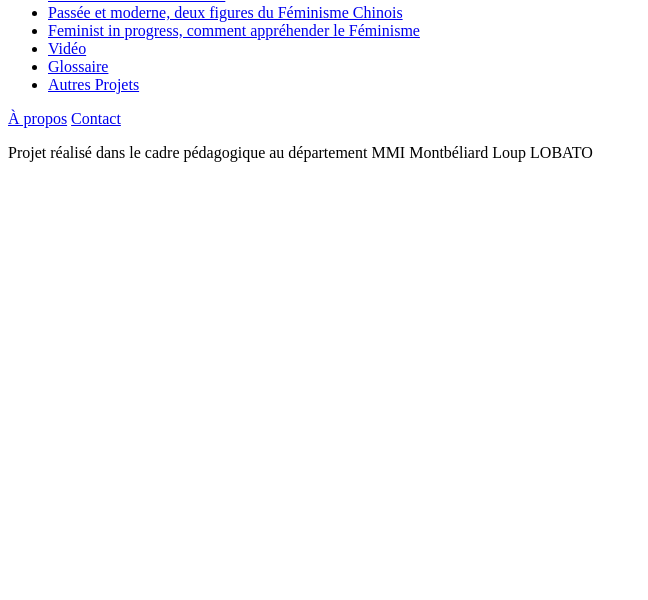
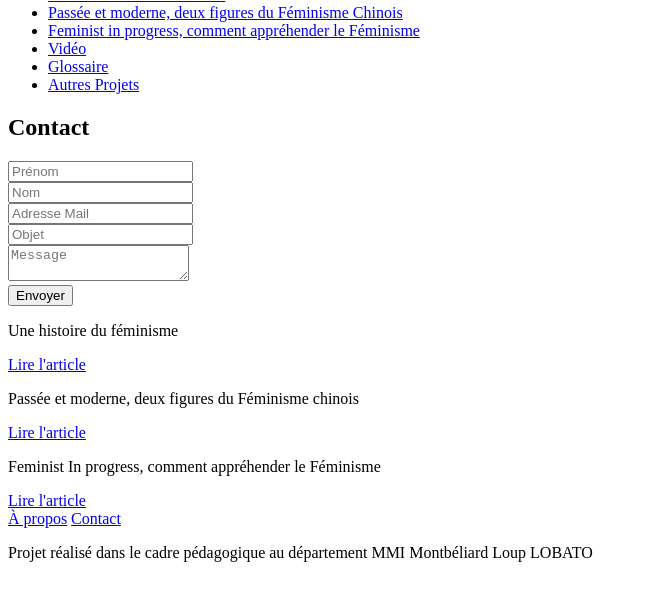
Before and after one commit to louplobato/Mots-sur-le-F-minisme, a plain HTML site: page contact.html in a window 1280 px wide. Shown: the part 92-692 px from the top of the page, without its empty margins (0-648 px from the left). Drawn offline with Linux system fonts and the light colour scheme.

Commit message:
commit contact

```diff
--- a/contact.html
+++ b/contact.html
@@ -1,5 +1,5 @@
 <!DOCTYPE html>
-<html lang="en">
+<html lang="fr">
 <head>
     <meta charset="UTF-8">
     <meta http-equiv="X-UA-Compatible" content="IE=edge">
@@ -38,7 +38,64 @@
     </header>
 
     <main>
+        <h2>Contact</h2>
 
+        <section class="contact">
+            <div class="contactez-nous">
+
+                <form action="/page-traitement-donnees" method="post">
+                <div>
+                <label for="prenom"></label>
+                <input type="text" id="nom" name="prenom" placeholder="Prénom" required>
+                </div>
+                <div>
+                <label for="nom"></label>
+                <input type="text" id="prenom" name="nom" placeholder="Nom" required>
+                </div>
+                <div>
+                    <label for="mail"></label>
+                    <input type="text" id="mail" name="mail" placeholder="Adresse Mail" required>
+                </div>
+                <div>
+                    <label for="objet"></label>
+                    <input type="text" id="objet" name="objet" placeholder="Objet" required>
+                </div>
+                <div>
+                    <label for="message"></label>
+                    <textarea id="message" name="message" placeholder="Message" required></textarea>
+                    </div>
+                    <div>
+                    <button type="submit">Envoyer</button>
+                    </div>
+                    </form>
+                </div>
+        </section>
+
+        <div>
+            <p>
+                Une histoire du féminisme
+            </p>
+
+            <a href="Article-1.html" class="boutonlire">Lire l'article</a>
+
+        </div>
+
+        <div>
+            <p>
+                Passée et moderne, deux figures du Féminisme chinois
+            </p>
+
+            <a href="Article-2.html" class="boutonlire">Lire l'article</a>
+
+        </div>
+
+        <div>
+            <p>
+                Feminist In progress, comment appréhender le Féminisme
+            </p>
+
+            <a href="Article-3.html" class="boutonlire">Lire l'article</a>
+        </div>
     </main>
 
     <footer>
```
Also changed, not shown: Article-2.html (+1 -1 lines), Article-3.html (+1 -1 lines), Autres-Projets.html (+1 -1 lines), Glossaire.html (+1 -1 lines), Video.html (+1 -1 lines), a-propos.html (+4 -4 lines), public/icones/instagram.svg (renamed from public/icones/instagram 1.svg), public/icones/mail.svg (renamed from public/icones/mail 1.svg), public/icones/youtube.svg (renamed from public/icones/youtube 1.svg).
